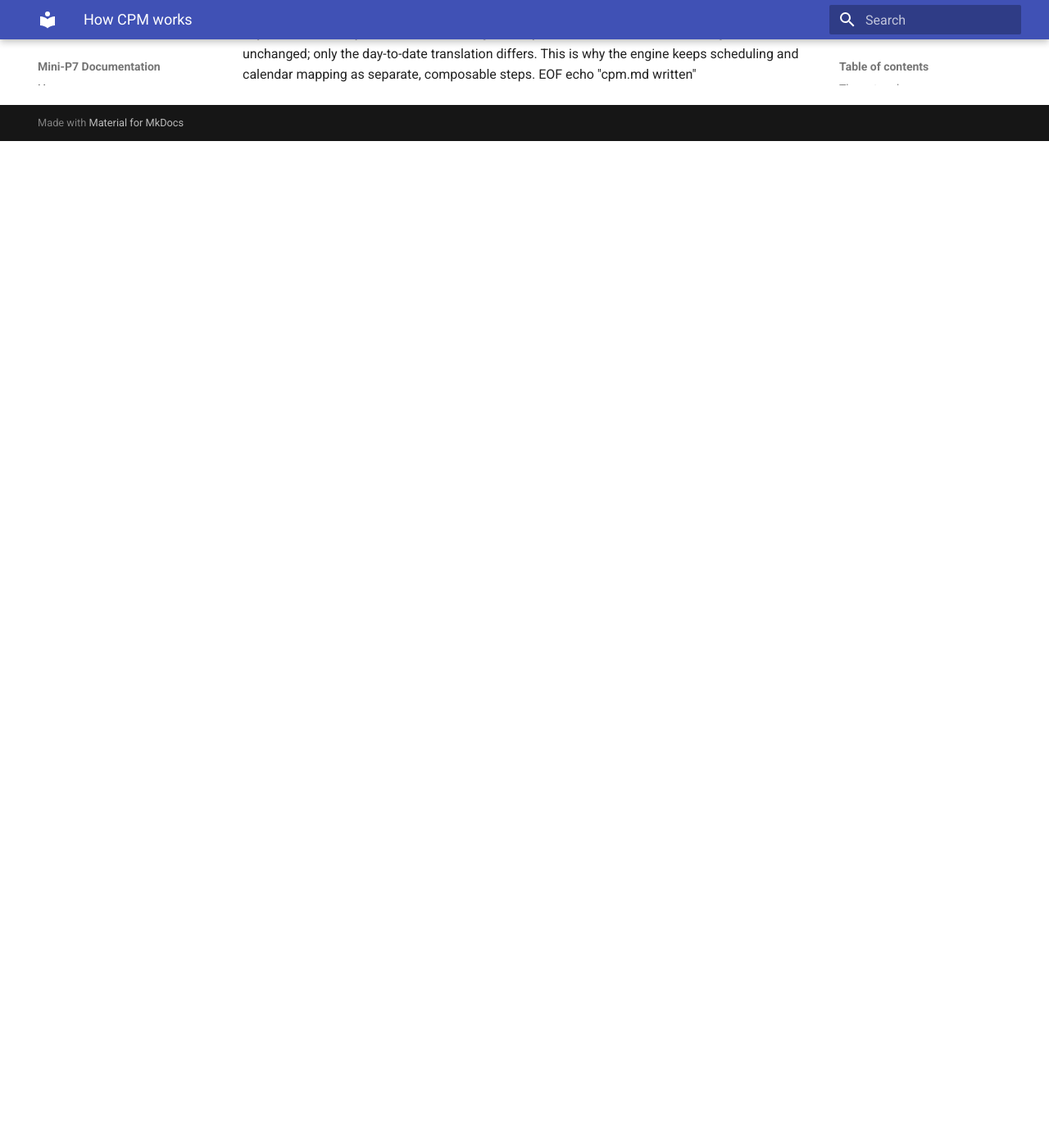
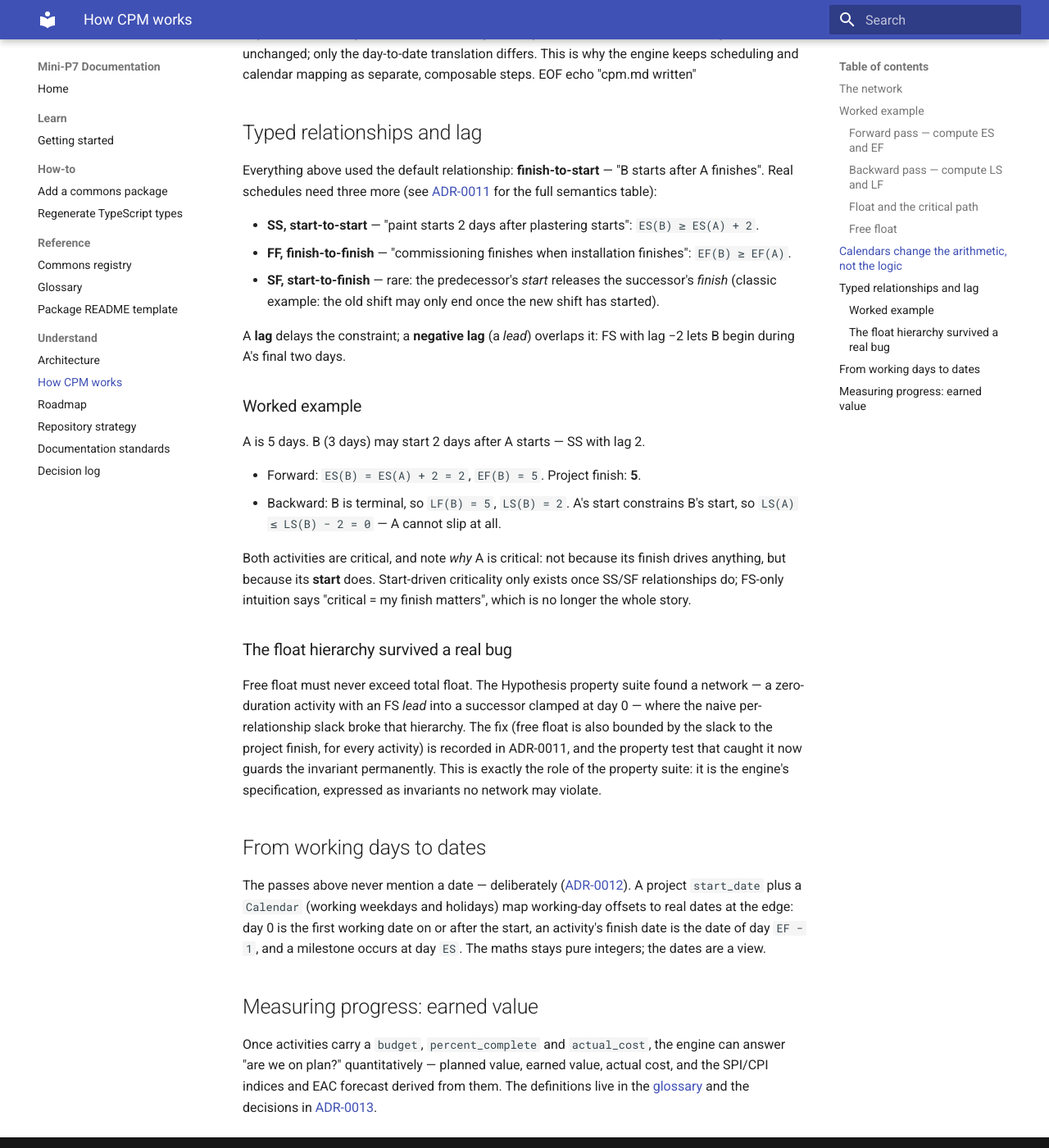
Before and after one commit to shafeehhecker/MiniP7, an MkDocs documentation site: the page built from docs/domain/cpm.md, in a window 1280 px wide and 1400 px high, scrolled down 2548 px. Shown: the whole window at 82% size. Built offline with MkDocs 1.6.1 and Material for MkDocs 9.7.7, drawn with Linux system fonts in a browser that asks for light colours; before the commit the page ends 2720 px from its top, so only the background shows below that.

Commit message:
Doc changes in phase 2

```diff
--- a/docs/domain/cpm.md
+++ b/docs/domain/cpm.md
@@ -95,3 +95,60 @@ translation differs. This is why the engine keeps scheduling and calendar mappin
 as separate, composable steps.
 EOF
 echo "cpm.md written"
+## Typed relationships and lag
+
+Everything above used the default relationship: **finish-to-start** — "B starts
+after A finishes". Real schedules need three more (see
+[ADR-0011](../adr/0011-typed-relationships.md) for the full semantics table):
+
+- **SS, start-to-start** — "paint starts 2 days after plastering starts":
+  `ES(B) ≥ ES(A) + 2`.
+- **FF, finish-to-finish** — "commissioning finishes when installation
+  finishes": `EF(B) ≥ EF(A)`.
+- **SF, start-to-finish** — rare: the predecessor's *start* releases the
+  successor's *finish* (classic example: the old shift may only end once the
+  new shift has started).
+
+A **lag** delays the constraint; a **negative lag** (a *lead*) overlaps it:
+FS with lag −2 lets B begin during A's final two days.
+
+### Worked example
+
+A is 5 days. B (3 days) may start 2 days after A starts — SS with lag 2.
+
+- Forward: `ES(B) = ES(A) + 2 = 2`, `EF(B) = 5`. Project finish: **5**.
+- Backward: B is terminal, so `LF(B) = 5`, `LS(B) = 2`. A's start constrains
+  B's start, so `LS(A) ≤ LS(B) − 2 = 0` — A cannot slip at all.
+
+Both activities are critical, and note *why* A is critical: not because its
+finish drives anything, but because its **start** does. Start-driven
+criticality only exists once SS/SF relationships do; FS-only intuition says
+"critical = my finish matters", which is no longer the whole story.
+
+### The float hierarchy survived a real bug
+
+Free float must never exceed total float. The Hypothesis property suite found
+a network — a zero-duration activity with an FS *lead* into a successor
+clamped at day 0 — where the naive per-relationship slack broke that
+hierarchy. The fix (free float is also bounded by the slack to the project
+finish, for every activity) is recorded in ADR-0011, and the property test
+that caught it now guards the invariant permanently. This is exactly the
+role of the property suite: it is the engine's specification, expressed as
+invariants no network may violate.
+
+## From working days to dates
+
+The passes above never mention a date — deliberately
+([ADR-0012](../adr/0012-calendars.md)). A project `start_date` plus a
+`Calendar` (working weekdays and holidays) map working-day offsets to real
+dates at the edge: day 0 is the first working date on or after the start,
+an activity's finish date is the date of day `EF − 1`, and a milestone
+occurs at day `ES`. The maths stays pure integers; the dates are a view.
+
+## Measuring progress: earned value
+
+Once activities carry a `budget`, `percent_complete` and `actual_cost`, the
+engine can answer "are we on plan?" quantitatively — planned value, earned
+value, actual cost, and the SPI/CPI indices and EAC forecast derived from
+them. The definitions live in the [glossary](glossary.md) and the decisions
+in [ADR-0013](../adr/0013-earned-value.md).
```
Also changed, not shown: docs/domain/glossary.md (+39 -3 lines).
